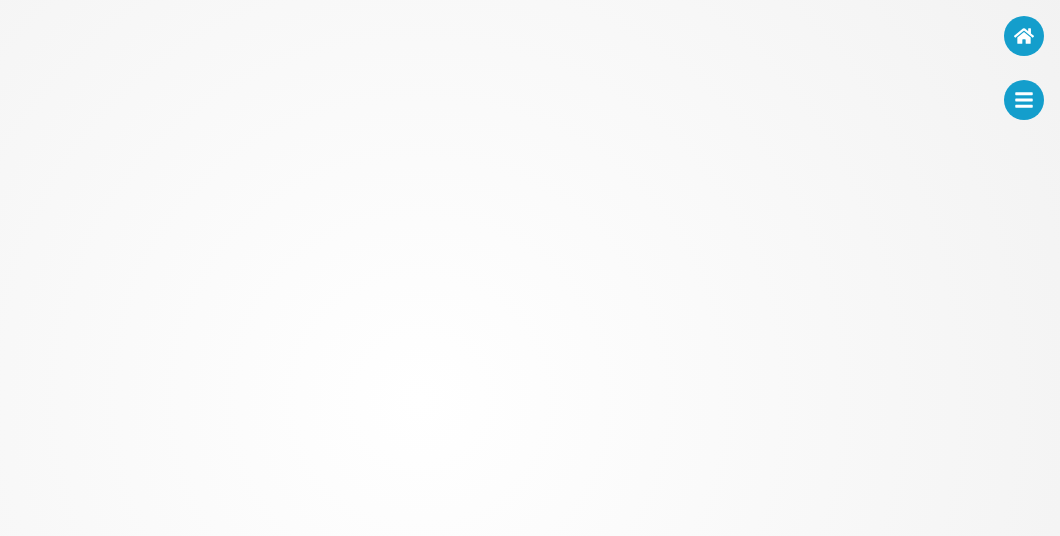
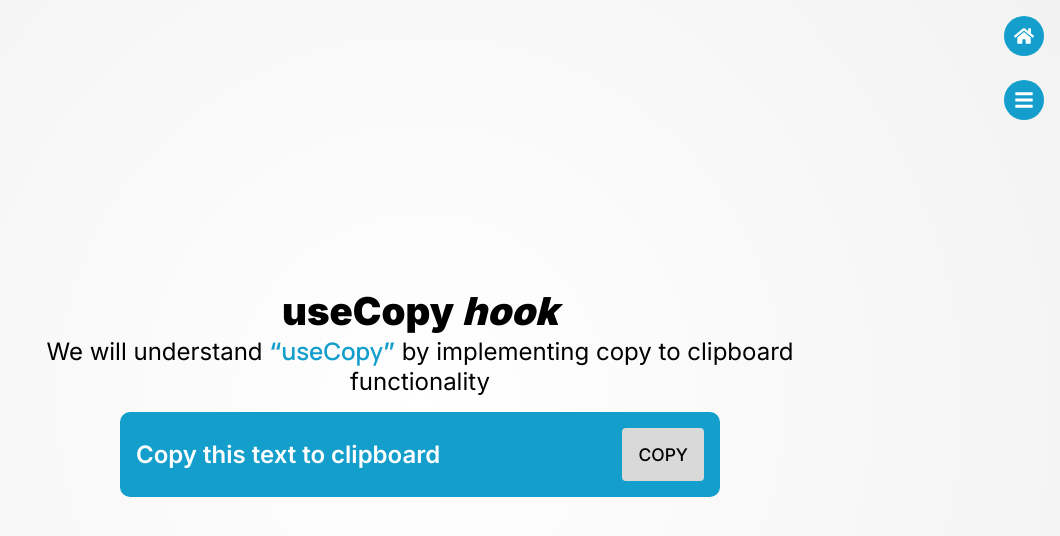
Before and after one commit to uttamakwana/react-hooks, a React (Vite) app: page /useCopy in a window 1280 px wide. Shown: the top 536 px of the page, without its empty margins (220-1280 px from the left). Built offline with nearby package versions, Linux system fonts and the light colour scheme.

Commit message:
Hook: useCopy completed

```diff
--- a/package.json
+++ b/package.json
@@ -10,6 +10,7 @@
     "preview": "vite preview"
   },
   "dependencies": {
+    "copy-to-clipboard": "^3.3.3",
     "react": "^18.2.0",
     "react-dom": "^18.2.0",
     "react-icons": "^5.0.1",
--- a/src/App.jsx
+++ b/src/App.jsx
@@ -29,7 +29,8 @@ import {
   UseWindow,
   UseValidation,
   UseSize,
-  UseClickOutside
+  UseClickOutside,
+  UseCopy
 } from "./pages";
 import { FaBars, FaHome } from "react-icons/fa";
 import { Sidebar } from "./components";
@@ -75,6 +76,7 @@ const App = () => {
         <Route path="/useValidation" element={<UseValidation />} />
         <Route path="/useSize" element={<UseSize />} />
         <Route path="/useClickOutside" element={<UseClickOutside />} />
+        <Route path="/useCopy" element={<UseCopy />} />
       </Routes>
       {pathname !== "/" && (
         <>
--- a/src/constants/hooks.js
+++ b/src/constants/hooks.js
@@ -31,7 +31,8 @@ export const hooksArr = [
   "useWindow",
   "useValidation",
   "useSize",
-  "useClickOutside"
+  "useClickOutside",
+  "useCopy"
 ];
 
 export const hooks = hooksArr.map((hook, index) => ({
--- a/src/pages/index.js
+++ b/src/pages/index.js
@@ -29,6 +29,7 @@ import UseWindow from "./useWindow/useWindow.jsx";
 import UseValidation from "./useValidation/useValidation.jsx";
 import UseSize from "./useSize/useSize.jsx";
 import UseClickOutside from "./useClickOutside/useClickOutside.jsx";
+import UseCopy from "./useCopy/useCopy.jsx";
 
 
 export {
@@ -61,5 +62,6 @@ export {
   UseWindow,
   UseValidation,
   UseSize,
-  UseClickOutside
+  UseClickOutside,
+  UseCopy
 };
--- /dev/null
+++ b/src/pages/useCopy/hook/useCopy.js
@@ -0,0 +1,15 @@
+import { useState } from "react";
+import copy from "copy-to-clipboard";
+
+export function useCopy() {
+  const [value, setValue] = useState();
+  const [success, setSuccess] = useState();
+
+  const copyToClipboard = (text, options) => {
+    const result = copy(text, options);
+    if (result) setValue(text);
+    setSuccess(result);
+  };
+
+  return { copyToClipboard, value, success };
+}
--- /dev/null
+++ b/src/pages/useCopy/useCopy.jsx
@@ -0,0 +1,30 @@
+import { useRef } from "react";
+import { Hero } from "../../components";
+import { useCopy } from "./hook/useCopy.js";
+
+const UseCopy = () => {
+  const textRef = useRef();
+  const { copyToClipboard, value, success } = useCopy();
+  return (
+    <main className="hook-container use-copy-hook-container">
+      <Hero
+        hookName={"useCopy"}
+        heroText={"by implementing copy to clipboard functionality"}
+      />
+      <div className="| readable-container my-1 flex-between p-1 br-10 bg-react text-white-900">
+        <p className="| fs-subheading fw-600" ref={textRef}>
+          Copy this text to clipboard
+        </p>
+        <button
+          className="| btn uppercase"
+          onClick={() => copyToClipboard(textRef.current.innerText)}
+        >
+          {success ? "copied" : "copy"}
+        </button>
+      </div>
+      {value && <p className="text-center">Copied text is: {value}</p>}
+    </main>
+  );
+};
+
+export default UseCopy;
```
Also changed, not shown: 1 other file (tests, documents, lock files or other folders).
